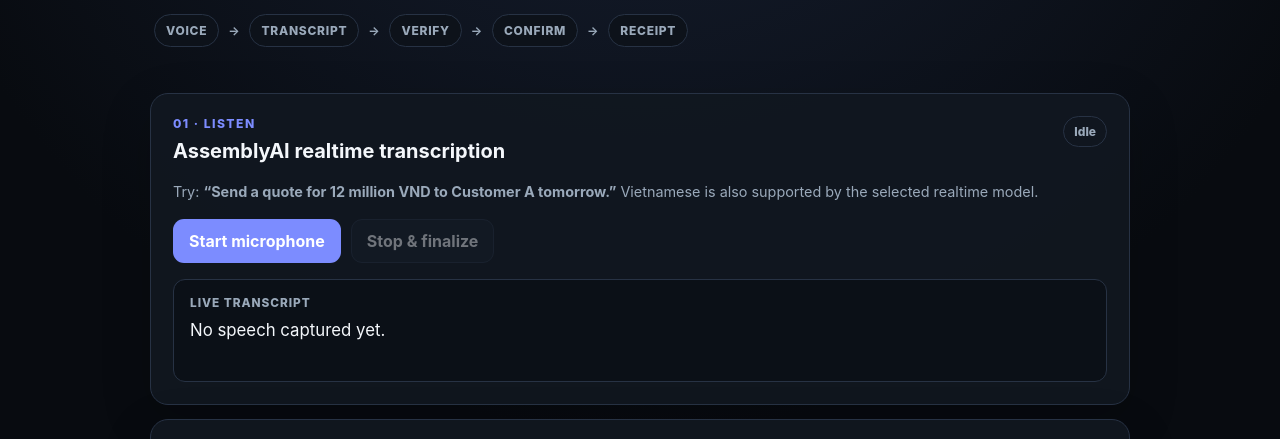
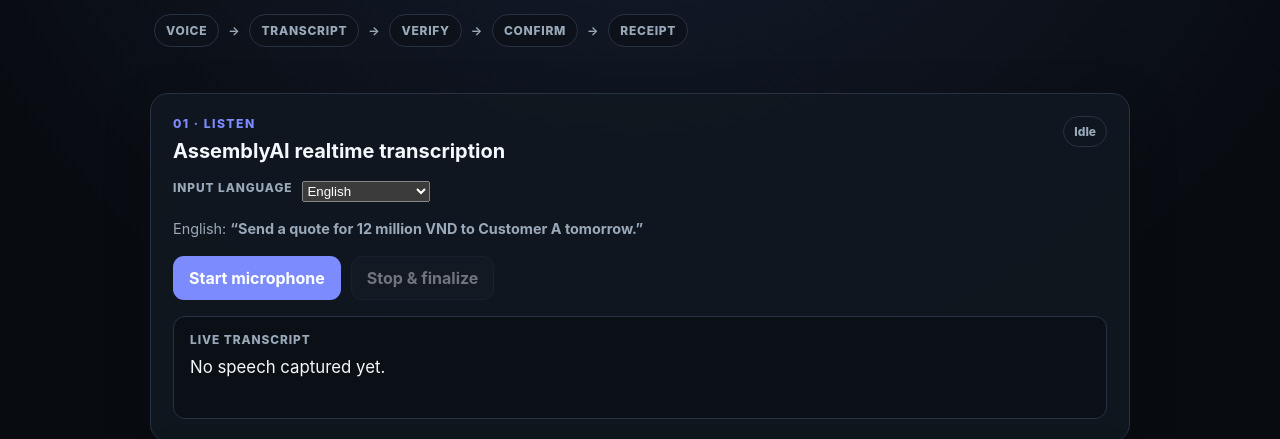
Before and after one commit to kiencuongnguyen88/voice-operations-console, a website: page index.html in a window 1280 px wide. Shown: the part 336-775 px from the top of the page. Drawn offline with Linux system fonts and the light colour scheme.

Commit message:
feat: add explicit input language selector

```diff
--- a/index.html
+++ b/index.html
@@ -26,7 +26,15 @@
         </div>
         <span id="status" class="status idle">Idle</span>
       </div>
-      <p class="hint">Try: <strong>“Send a quote for 12 million VND to Customer A tomorrow.”</strong> Vietnamese is also supported by the selected realtime model.</p>
+      <div class="actions">
+        <label for="languageSelect">Input language</label>
+        <select id="languageSelect" aria-label="Input language">
+          <option value="en" selected>English</option>
+          <option value="vi">Tiếng Việt</option>
+          <option value="auto">Auto / Multilingual</option>
+        </select>
+      </div>
+      <p id="languageHint" class="hint">English: <strong>“Send a quote for 12 million VND to Customer A tomorrow.”</strong></p>
       <div class="actions">
         <button id="startBtn" class="primary">Start microphone</button>
         <button id="stopBtn" disabled>Stop & finalize</button>
```
